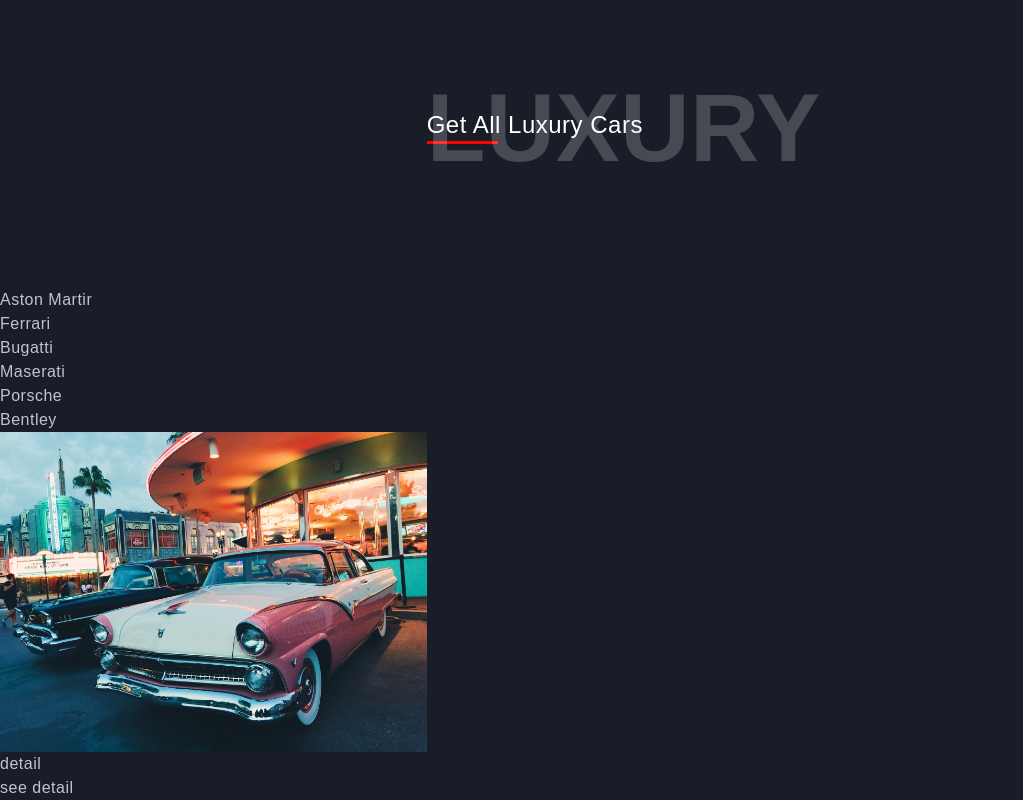
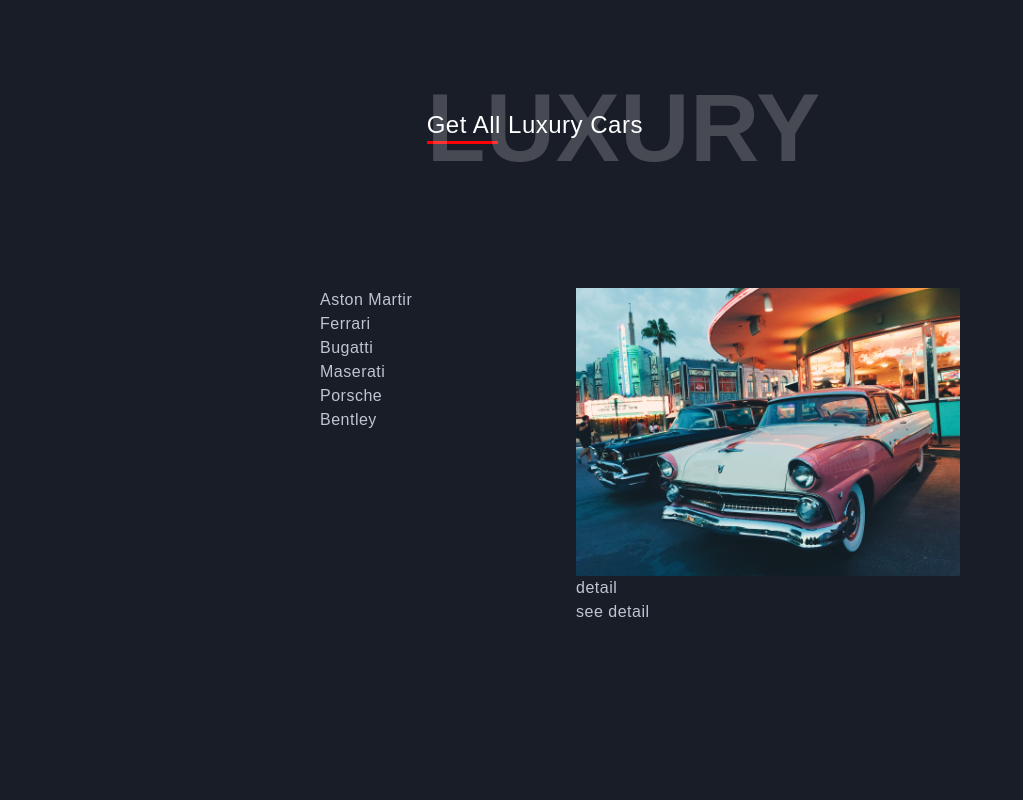
Before and after one commit to joel-kalema/luxury-cars, a Next.js app: page / in a window 1280 px wide. Shown: the part 803-1603 px from the top of the page, without its empty margins (0-1023 px from the left). After the commit the page ends 1427 px from the top, so only its background shows below. Built offline with nearby package versions, Linux system fonts and the light colour scheme.

Commit message:
add image content

```diff
--- a/components/about.js
+++ b/components/about.js
@@ -6,7 +6,7 @@ export default function About () {
                 <div className="w-1/6 h-[0.2rem] bg-[red]"></div>
                 <h1 className="text-[#fff3] text-8xl font-bold mt-[-4rem]">LUXURY</h1>
             </div>
-            <div>
+            <div className="flex w-3/6 mx-auto justify-between">
                 <ul>
                     <li>Aston Martir</li>
                     <li>Ferrari</li>
@@ -15,7 +15,7 @@ export default function About () {
                     <li>Porsche</li>
                     <li>Bentley</li>
                 </ul>
-                <div className="w-2/6">
+                <div className="w-3/5">
                     <img src="about.jpg" alt="cars" />
                     <div>
                         <p>detail</p>
```
